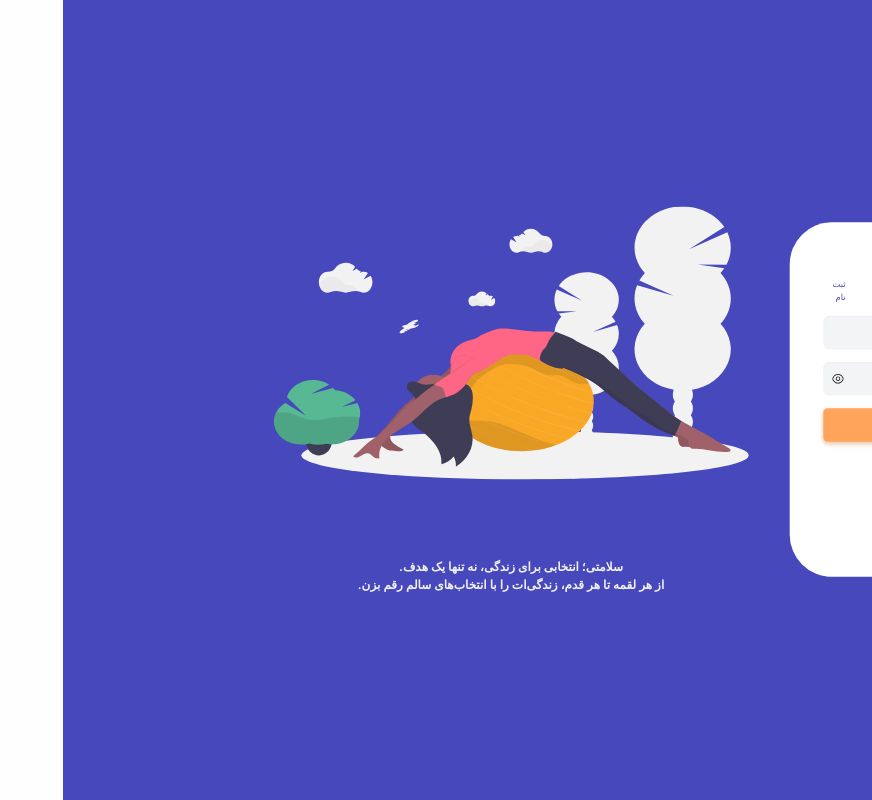
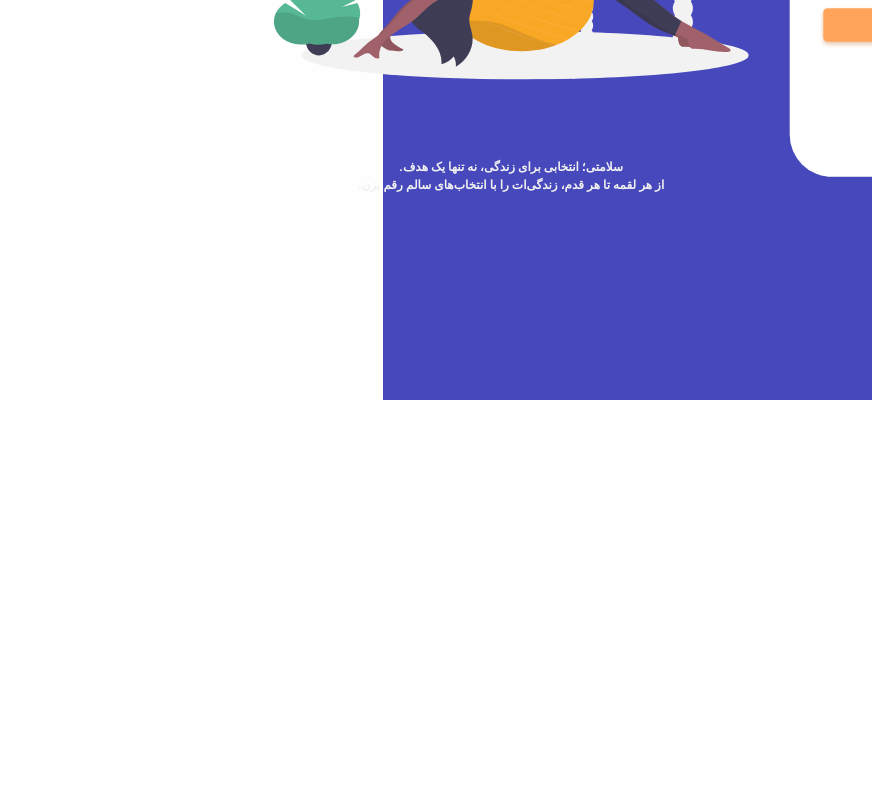
Before and after one commit to zahrabakhshandeh/Healthcare-Monitoring-Diet, a Next.js app: page /register/login in a window 1280 px wide. Shown: the whole page, without its empty margins (408-1280 px from the left). Built offline with nearby package versions, Linux system fonts and the light colour scheme.

Commit message:
comment border radius style in css of loginpagebackgroun

```diff
--- a/src/components/LoginComponents/LoginPageBackground/styles.module.css
+++ b/src/components/LoginComponents/LoginPageBackground/styles.module.css
@@ -1,8 +1,7 @@
 .background {
-    position: relative;
-    z-index: 1;
-    width: 75vw;
-    height: 100vh;
-    background-color: #4648BC;
-    border-radius: 0 3.1rem 3.1rem 0;
+  z-index: 1;
+  width: 75vw;
+  height: 100vh;
+  background-color: #4648bc;
+  /* border-radius: 3.1rem 0 0 3.1rem; */
 }
```
